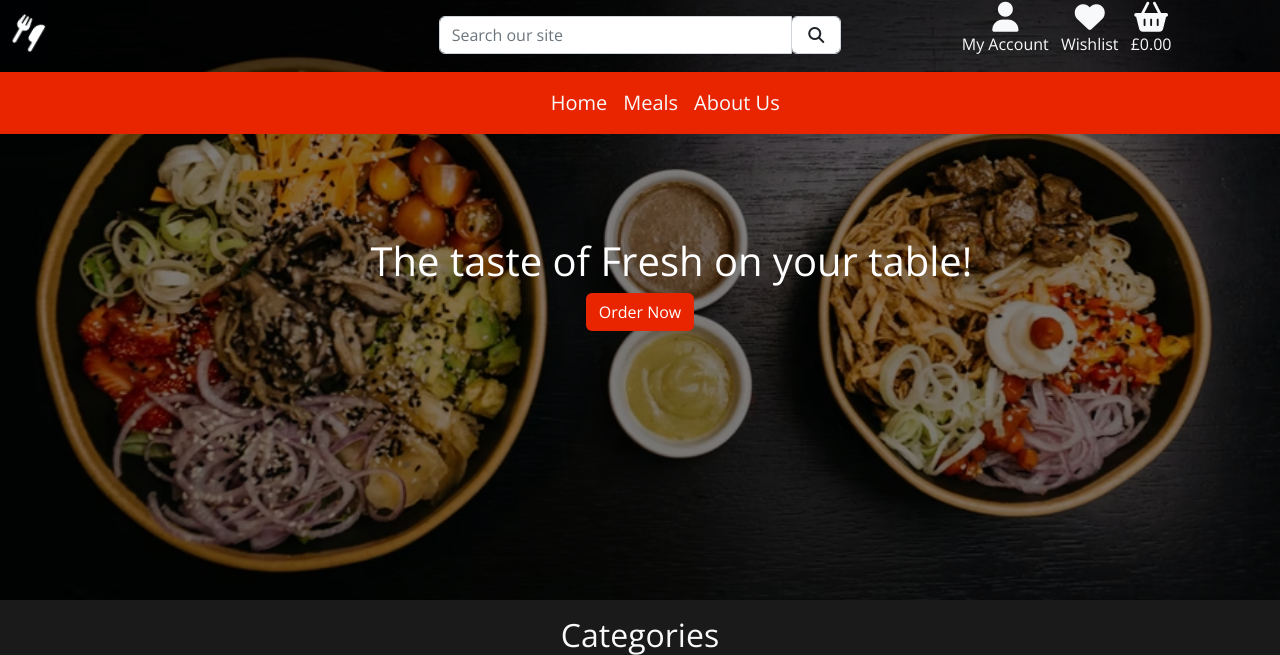
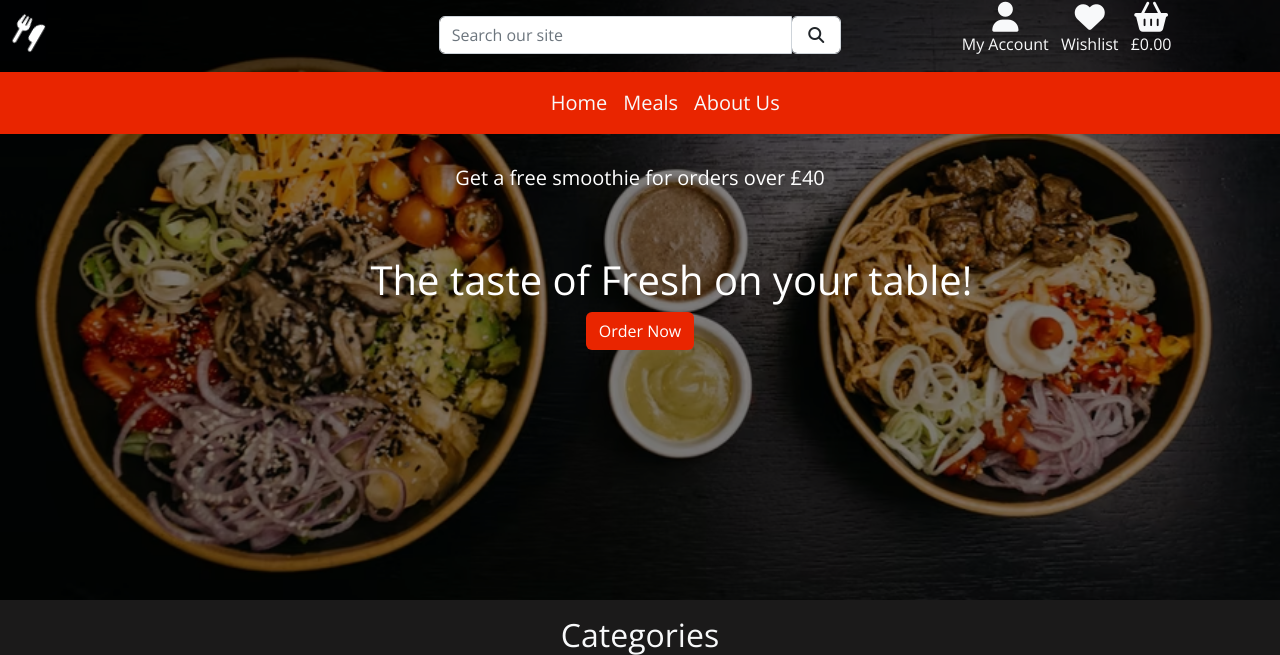
Before and after one commit to KonstantinaStrantzali/FreshNow-food-corner, a Django app: template home/templates/home/index.html in a window 1280 px wide. Shown: the top 655 px of the page. Run offline with Django 3.2, Linux system fonts and the light colour scheme; the template is opened without the code that fills it, so the values that code supplies are empty; parts of the project's set-up code (start-up, migrations or seed data) failed here and were passed over; some libraries are stand-ins or nearby versions.

Commit message:
added animation header

```diff
--- a/home/templates/home/index.html
+++ b/home/templates/home/index.html
@@ -13,9 +13,11 @@ Home
     <div class="hero-container img-fluid">
         <div class="row h-100 mx-0">
             <div class="loading-overlay">
-                <marquee class="moving-text text-cente">
+
+                <div class="moving-text animate__heartBeat text-center">
                     Get a free smoothie for orders over £40
-                </marquee>
+                </div>
+
                 <div class="col text-center hero-area">
                     <h1 class="welcome-heading">The taste of Fresh on your table!</h1>
                 </div>
--- a/static/css/base.css
+++ b/static/css/base.css
@@ -21,6 +21,10 @@ html {
 }
 .navbar-toggler-icon{
     color:#E92500 !important;
+}
+
+.animate__heartBeat {
+    animation-duration: 12s;
 }
 
 .body-area{
@@ -176,7 +180,7 @@ border: 5px solid #EEE; }
 .moving-text{
     font-size: 20px;
     color:white;
-    margin-top: 11%
+    margin-top: 13%
 }
 /* Cards */
 
@@ -397,7 +401,8 @@ transform: rotate(30deg);
 }
 .moving-text{
 
-    margin-top: 22%
+    font-size: 12px;
+    margin-top: 22%;
 }
 
 .review-container{
--- a/templates/base.html
+++ b/templates/base.html
@@ -23,6 +23,7 @@
         <link href="https://cdn.jsdelivr.net/npm/bootstrap@5.2.0-beta1/dist/css/bootstrap.min.css" rel="stylesheet" integrity="sha384-0evHe/X+R7YkIZDRvuzKMRqM+OrBnVFBL6DOitfPri4tjfHxaWutUpFmBp4vmVor" crossorigin="anonymous">
         <link rel="stylesheet" href="https://fonts.googleapis.com/css?family=Lato&display=swap">
         <link rel="stylesheet" href="https://cdn.jsdelivr.net/npm/bootstrap-select@1.14.0-beta3/dist/css/bootstrap-select.min.css">
+        <link rel="stylesheet" href="https://cdnjs.cloudflare.com/ajax/libs/animate.css/4.1.1/animate.min.css"/>
         <link rel="stylesheet" href="{% static 'css/base.css' %}">
          <!-- Stripe -->
     {% endblock %}
@@ -121,7 +122,7 @@
         </div>
 
         <div class="row">
-        <nav class="navbar navbar-expand">
+        <nav class="navbar navbar-expand-lg">
             <div class="container-fluid navigation-links">
 
               <button class="navbar-toggler" type="button" data-bs-toggle="collapse" data-bs-target="#navbarSupportedContent" aria-controls="navbarSupportedContent" aria-expanded="false" aria-label="Toggle navigation">
--- a/templates/includes/main-nav.html
+++ b/templates/includes/main-nav.html
@@ -2,7 +2,7 @@
       <div class="collapse navbar-collapse justify-content-center" id="navbarSupportedContent">
         <ul class="navbar-nav mb-2 mb-lg-0">
           <li class="nav-item">
-            <a class="nav-link text-light ml-4" href="{% url 'home' %}" id="home-link">
+            <a class="nav-link text-light ml-4 ml-4 mr-lg-5" href="{% url 'home' %}" id="home-link">
                 Home
             </a>
           </li>
@@ -24,7 +24,7 @@
             </ul>
             </li>
             <li class="nav-item">
-                <a class="nav-link text-light  ml-4" href="{% url 'aboutUs'%}">About Us</a>
+                <a class="nav-link text-light ml-4 mr-lg-5" href="{% url 'aboutUs'%}">About Us</a>
               </li>
 
 </ul>
```
